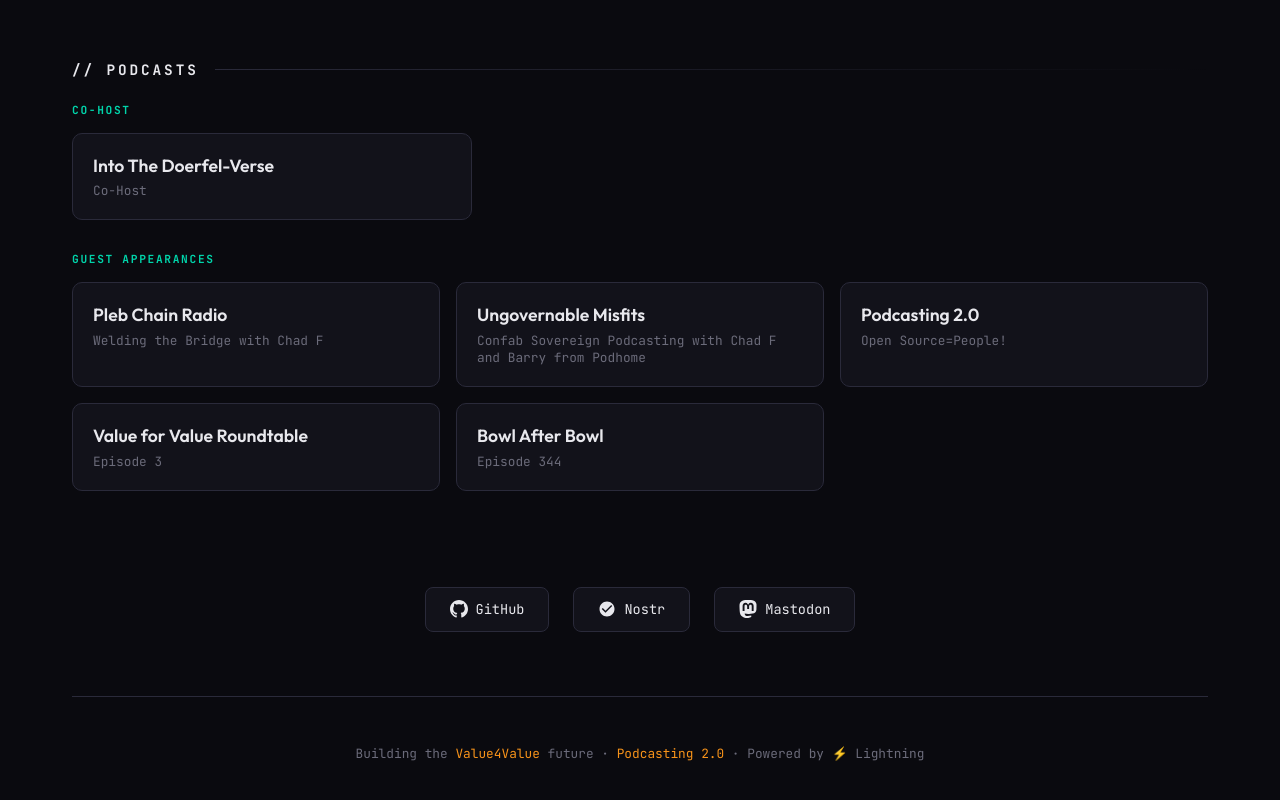
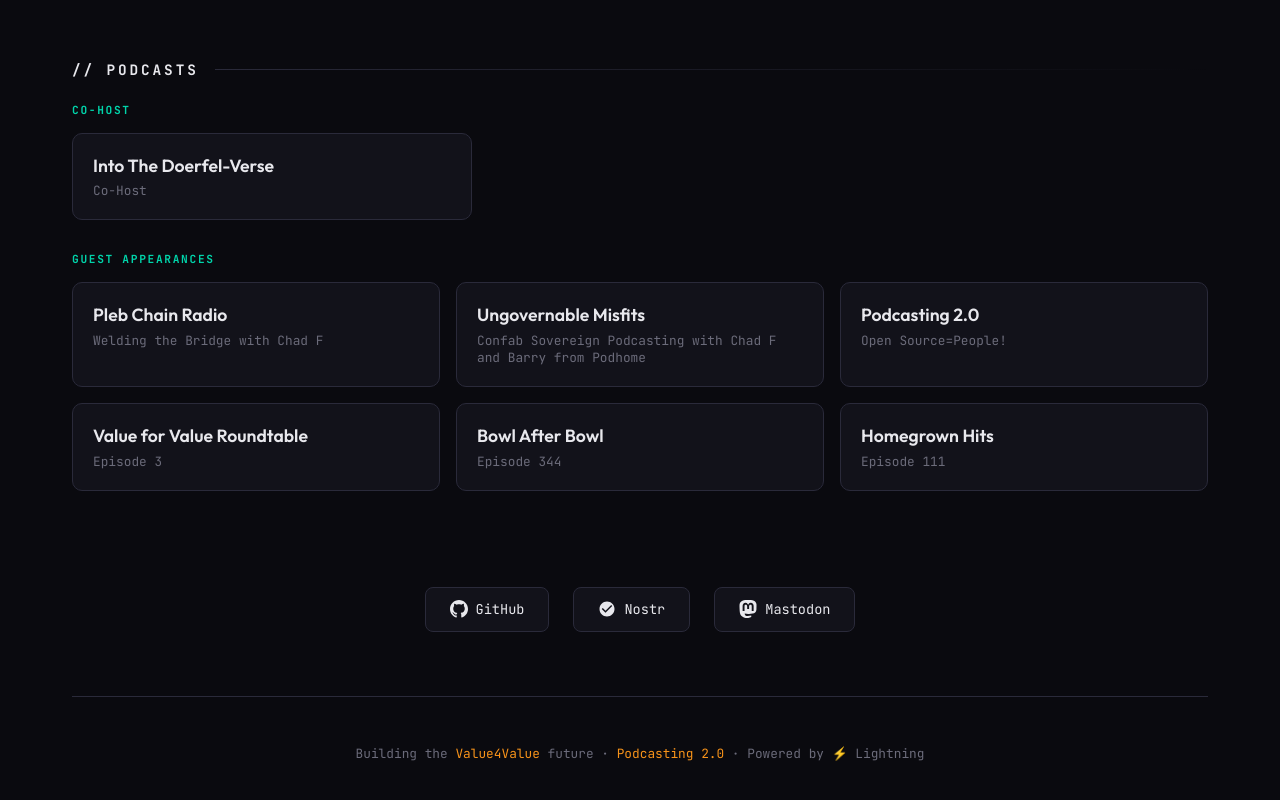
Before and after one commit to ChadFarrow/chadf-landing-page, a Next.js app: page / in a window 1280 px wide. Shown: the part 1957-2757 px from the top of the page. Built offline with nearby package versions, Linux system fonts and the light colour scheme.

Commit message:
Add Homegrown Hits Episode 111 to guest appearances
https://claude.ai/code/session_01RaMct6fxDZZBmdC69wowj7

```diff
--- a/data/podcasts.ts
+++ b/data/podcasts.ts
@@ -36,4 +36,9 @@ export const guestAppearances: PodcastAppearance[] = [
     episode: 'Episode 344',
     url: 'https://pod.link/1603997338/episode/Ym93bGFmdGVyYm93bC5wb2RiZWFuLmNvbS82MTFkNDBmZi1mMTgwLTMxNzItYjY0My1mM2ViZGU3M2I0NDg',
   },
+  {
+    showName: 'Homegrown Hits',
+    episode: 'Episode 111',
+    url: 'https://pod.link/aHR0cHM6Ly9mZWVkLmhvbWVncm93bmhpdHMueHl6L2ZlZWQueG1s/episode/NDA3NWFmZjAtM2FmMi00ZmM3LWFhYzAtODAwZWQ5MjJmODMx',
+  },
 ];
```
